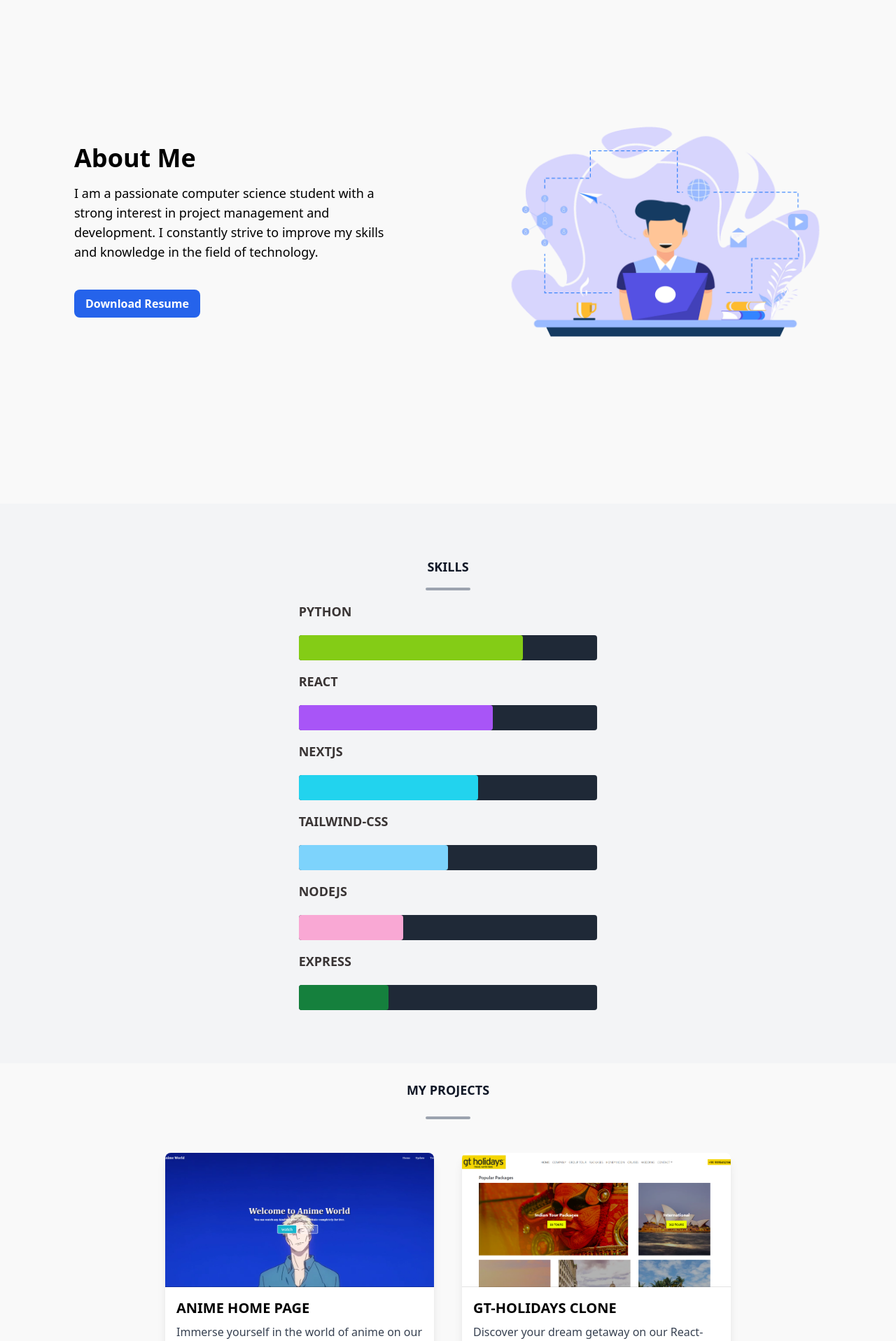
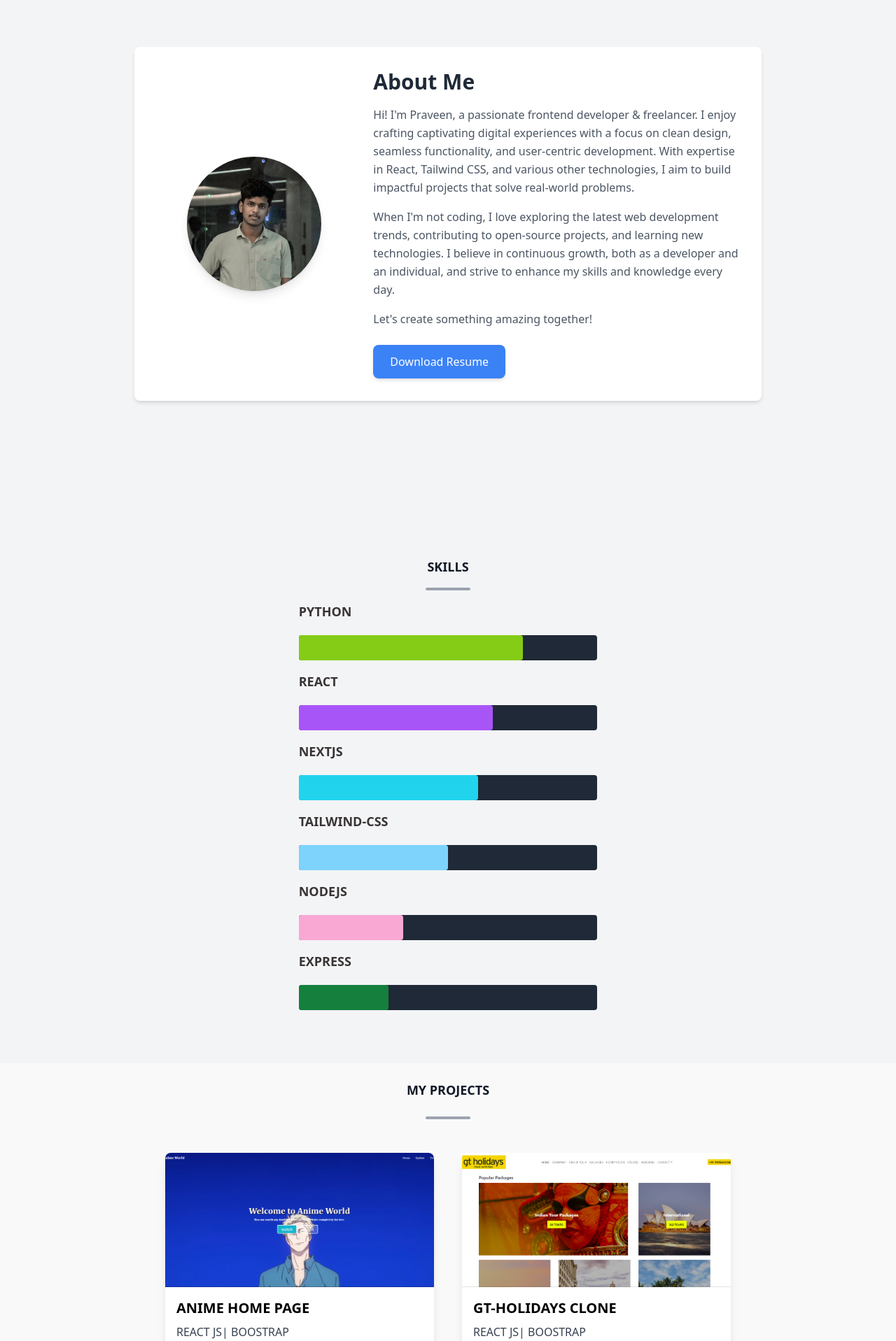
Before and after one commit to PRAVEEN-PR-2004/tailwindporfolio, a React (Vite) app: page / in a window 1280 px wide. Shown: the part 880-2797 px from the top of the page at 70% size. Built offline with nearby package versions, Linux system fonts and the light colour scheme.

Commit message:
about page alteration

```diff
--- a/src/components/ProjectData.jsx
+++ b/src/components/ProjectData.jsx
@@ -1,84 +1,64 @@
+import project2 from "../assets/project2.png";
+import project3 from "../assets/project3.png";
+import project4 from "../assets/project4.png";
 
-import project2 from "../assets/project2.png"
-import project3 from "../assets/project3.png"
-import project4 from "../assets/project4.png"
-
-import project7 from "../assets/project7.png"
-import project8 from "../assets/project8.png"
-import project9 from "../assets/project9.png"
-import project10 from "../assets/project10.png"
-
-
+import project7 from "../assets/project7.png";
+import project8 from "../assets/project8.png";
+import project9 from "../assets/project9.png";
+import project10 from "../assets/project10.png";
 
 const ProjectData = [
   {
     imgsrc: project10,
     title: "ANIME HOME PAGE",
-        text:"Immerse yourself in the world of anime on our React-powered website. From action-packed series to heartwarming stories, we've got all your favorites in one place. Start watching now and dive into an epic anime adventure!",
-        view:"https://guileless-tartufo-06b2f8.netlify.app/",
-        source:"https://github.com/PRAVEEN-PR-2004/anime"
-
+    text: "REACT JS| BOOSTRAP",
+    view: "https://guileless-tartufo-06b2f8.netlify.app/",
+    source: "https://github.com/PRAVEEN-PR-2004/anime",
   },
   {
     imgsrc: project9,
     title: "GT-HOLIDAYS CLONE",
-        text:"Discover your dream getaway on our React-powered GT Holidays clone website. From exotic destinations to personalized travel packages, we've got your perfect vacation covered. Book now and embark on an unforgettable journey!",
-        view:"https://gtholidays.netlify.app/",
-        source:"https://github.com/PRAVEEN-PR-2004/clone"
-
+    text: "REACT JS| BOOSTRAP",
+    view: "https://gtholidays.netlify.app/",
+    source: "https://github.com/PRAVEEN-PR-2004/clone",
   },
   {
     imgsrc: project8,
     title: "Hotel Website",
-        text:"Explore our mouthwatering menu on our React-powered food website. From savory dishes to sweet delights, we've got your cravings covered. Order now and treat yourself to a culinary adventure!",
-        view:"https://master--friend-foodshop.netlify.app//",
-        source:"https://github.com/PRAVEEN-PR-2004/foodapp"
-
+    text: "REACT JS| BOOSTRAP",
+    view: "https://master--friend-foodshop.netlify.app//",
+    source: "https://github.com/PRAVEEN-PR-2004/foodapp",
   },
 
   {
     imgsrc: project7,
     title: "React-Porfolio",
-        text:"Excited to share my latest project – a dynamic React Portfolio showcasing my skills, projects, and experiences. With a sleek design and interactive interface, it's a comprehensive display of my expertise. Check it out and let's connect!",
-        view:"https://personal-myportfolio.netlify.app/",
-        source:"https://github.com/PRAVEEN-PR-2004/PORTFOLIO"
-
+    text: "REACT JS| BOOSTRAP",
+    view: "https://personal-myportfolio.netlify.app/",
+    source: "https://github.com/PRAVEEN-PR-2004/PORTFOLIO",
   },
-
-
 
   {
     imgsrc: project4,
     title: "E-Commerce Website",
-        text:"Built a clean, user-friendly e-commerce site for a friend using React and Bootstrap. The focus was simplicity and functionality, creating an intuitive platform to showcase products effectively.",
-        view:"https://friend-shop.netlify.app/",
-        source:"https://github.com/PRAVEEN-PR-2004/E-COMMERCE"
-
-
+    text: "REACT JS| BOOSTRAP",
+    view: "https://friend-shop.netlify.app/",
+    source: "https://github.com/PRAVEEN-PR-2004/E-COMMERCE",
   },
-
-
 
   {
     imgsrc: project2,
     title: "Stone Paper Scissors",
-        text:"Interactive rock-Paper-Scissors game coded in HTML, CSS, and JavaScript for a fun gaming experience and it is also responsible for mobile. Play against the computer and explore the classic game's dynamics!",
-        view:"https://stone-papper-scissor.netlify.app/",
-        source:"https://github.com/PRAVEEN-PR-2004/game"
-
+    text: "REACT JS| BOOSTRAP",
+    view: "https://stone-papper-scissor.netlify.app/",
+    source: "https://github.com/PRAVEEN-PR-2004/game",
   },
   {
     imgsrc: project3,
     title: "Currency Converter",
-        text:"Welcome to our currency converter project! This application was created using HTML, CSS, and JavaScript, leveraging live currency data fetched from an API.",
-        view:"https://findcurrency.netlify.app/",
-        source:"https://github.com/PRAVEEN-PR-2004/API"
-
-
+    text: "REACT JS| BOOSTRAP",
+    view: "https://findcurrency.netlify.app/",
+    source: "https://github.com/PRAVEEN-PR-2004/API",
   },
-
-
-
-
-]
+];
 export default ProjectData;
--- a/src/pages/About.jsx
+++ b/src/pages/About.jsx
@@ -1,41 +1,50 @@
-import React from 'react';
-import pdf from '../assets/Professional CV Resume (2) (1).pdf'; // Correct import of the PDF
-import HeroImg from "../assets/tailwindimg2.png";
-
+import React from "react";
+import myimg from "../assets/portfoliome.jpg";
 const About = () => {
   return (
-    <section className="flex flex-col justify-center h-screen px-5 pt-5 md:flex-row bg-dark">
-      <div className="flex flex-col justify-center w-full px-4 md:items-center md:w-1/2 md:px-0">
-  {/* Information Section */}
-  <div className="flex flex-col items-center text-center md:items-start md:text-left">
-    <h2 className="mb-4 text-2xl font-bold md:text-4xl">About Me</h2>
-    <div className="w-16 h-1 mx-auto mb-6 bg-gray-400 rounded md:hidden"></div>
-    <p className="max-w-md mb-6 text-sm md:text-lg">
-      I am a passionate computer science student with a strong interest in project management and development.
-      I constantly strive to improve my skills and knowledge in the field of technology.
+    <div className="flex items-center justify-center min-h-screen p-4 bg-gray-100">
+      <div className="flex flex-col items-center max-w-4xl p-8 bg-white rounded-lg shadow-md md:flex-row">
+        {/* Profile Image */}
+        <div className="w-full mb-6 md:w-1/3 md:mb-0">
+          <img
+            src={myimg} // Replace this with your image URL
+            alt="Profile"
+            className="object-cover w-48 h-48 mx-auto rounded-full shadow-lg"
+          />
+        </div>
+
+        {/* About Info */}
+        <div className="w-full md:w-2/3 md:pl-8">
+          <h1 className="mb-4 text-3xl font-bold text-gray-800">About Me</h1>
+          <p className="leading-relaxed text-gray-600">
+            Hi! I'm Praveen, a passionate frontend developer & freelancer. I
+            enjoy crafting captivating digital experiences with a focus on clean
+            design, seamless functionality, and user-centric development. With
+            expertise in React, Tailwind CSS, and various other technologies, I
+            aim to build impactful projects that solve real-world problems.
+          </p>
+          <p className="mt-4 leading-relaxed text-gray-600">
+            When I'm not coding, I love exploring the latest web development
+            trends, contributing to open-source projects, and learning new
+            technologies. I believe in continuous growth, both as a developer
+            and an individual, and strive to enhance my skills and knowledge
+            every day.
+          </p>
+          <p className="mt-4 leading-relaxed text-gray-600">
+            Let's create something amazing together!
           </p>
 
-    {/* Resume Download Button */}
-    <div className="flex justify-center pt-4 space-x-5 md:justify-start">
+          {/* Download Resume Button */}
           <a
-        href={pdf}
+            href="/path-to-your-resume.pdf" // Replace with your resume's file path
             download
-        className="px-4 py-2 font-semibold text-white transition duration-300 bg-blue-600 rounded-lg hover:bg-blue-800"
+            className="inline-block px-6 py-3 mt-6 text-white transition-all duration-300 bg-blue-500 rounded-lg shadow-md hover:bg-blue-600"
           >
             Download Resume
           </a>
         </div>
       </div>
     </div>
-
-
-      {/* Image Section */}
-      <div className="flex items-center justify-center w-full pt-10 md:w-1/2 md:pt-0">
-        <div className="flex items-center justify-center md:w-3/4">
-          <img className="" src={HeroImg} alt="Hero Image" />
-        </div>
-      </div>
-    </section>
   );
 };
 
```
Also changed, not shown: src/assets/portfoliome.jpg (added). Lines whose indentation alone changed are shown as unchanged.
